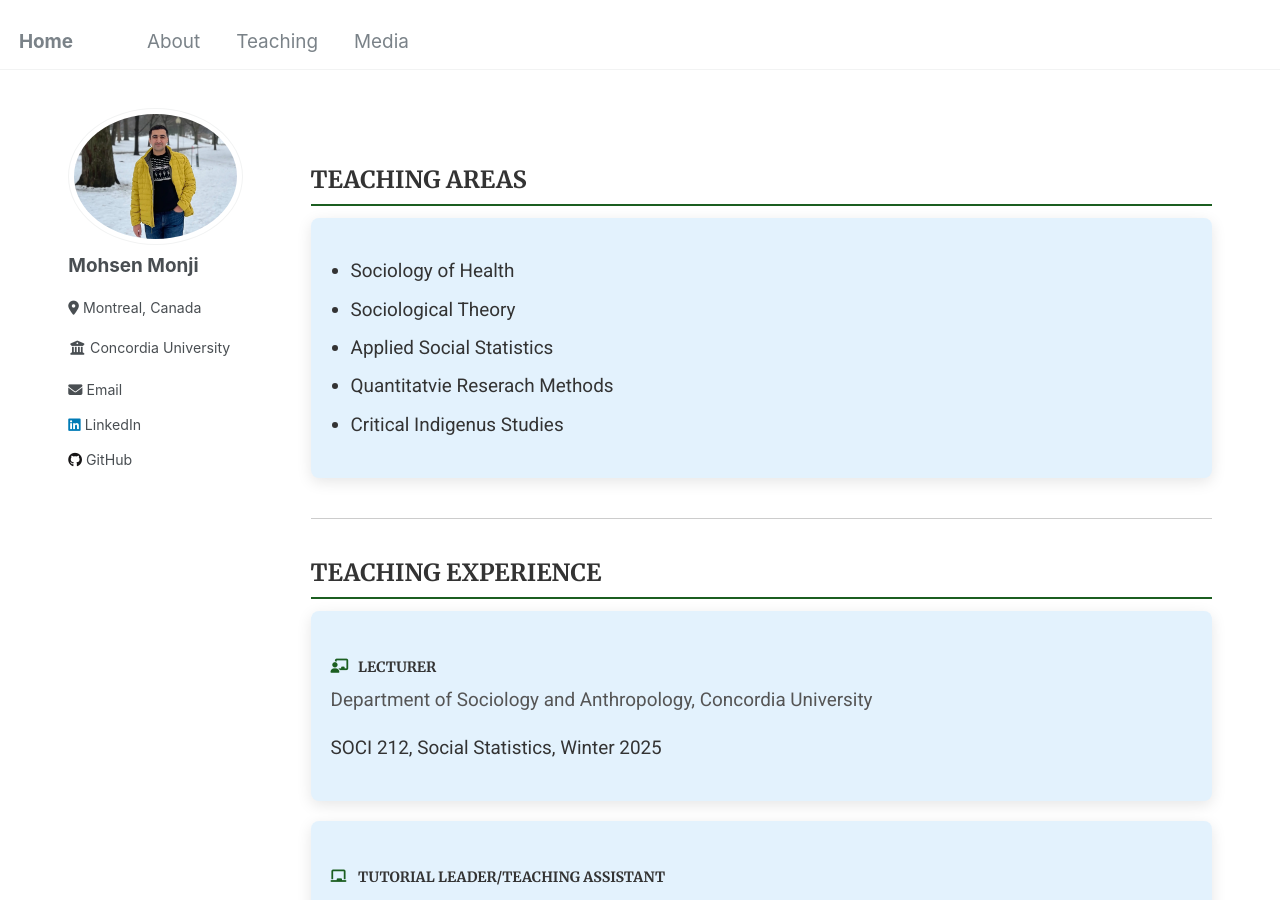
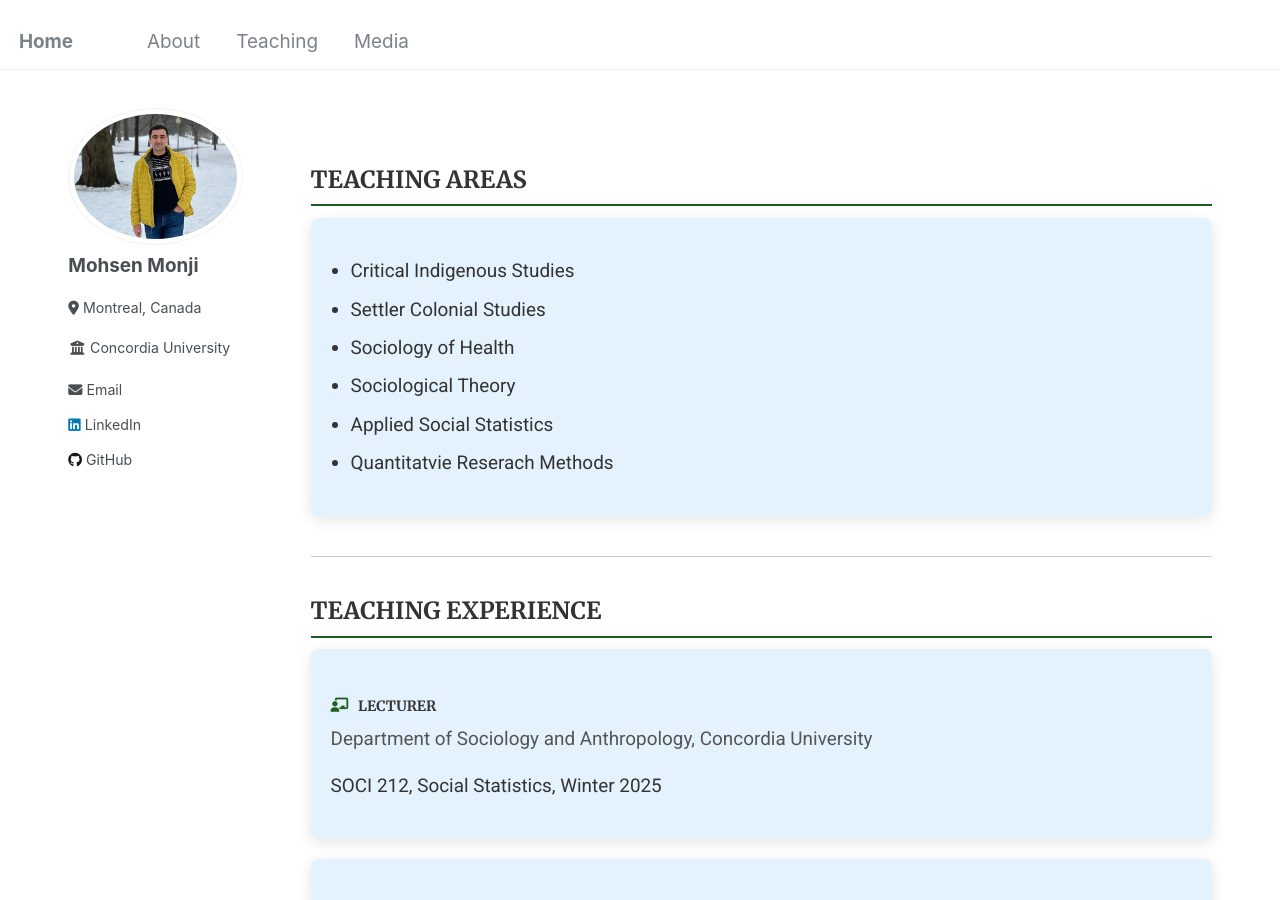
Before and after one commit to Mohsnmonji/mohsnmonji.github.io, a Jekyll site: the page built from _pages/teaching.md, in a window 1280 px wide and 900 px high. Built offline with Jekyll 4.4.1, drawn with Linux system fonts in a browser that asks for light colours.

Commit message:
Update teaching.md

```diff
--- a/_pages/teaching.md
+++ b/_pages/teaching.md
@@ -65,11 +65,13 @@ author_profile: true
   <h2>TEACHING AREAS</h2>
   <div class="teaching-card">
     <ul class="teaching-list" style="list-style-type: disc; padding-left: 20px;">
-      <li>Sociology of Health</li>
+   <li>Critical Indigenous Studies</li>
+    <li>Settler Colonial Studies</li>
+    <li>Sociology of Health</li>
       <li>Sociological Theory</li>
       <li>Applied Social Statistics</li>
       <li>Quantitatvie Reserach Methods</li>
-      <li>Critical Indigenus Studies</li>
+
     </ul>
   </div>
 </div>
```
